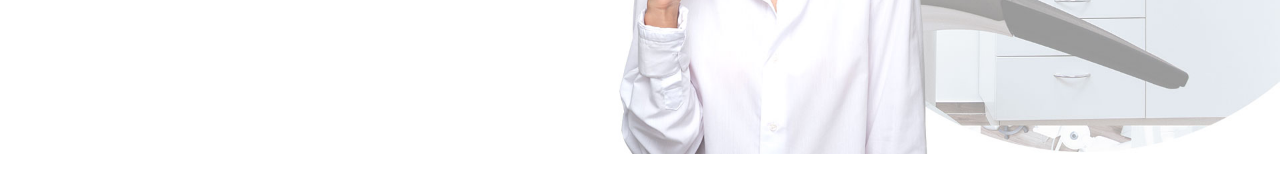
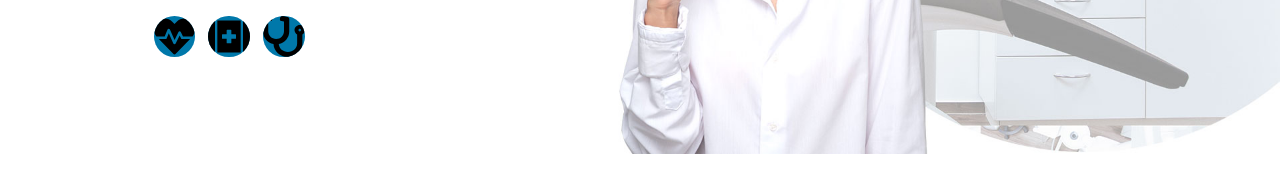
Before and after one commit to RomaP28/Responsive_Design, a plain HTML site: page index.html in a window 1280 px wide. Shown: the part 370-562 px from the top of the page. Drawn offline with Linux system fonts and the light colour scheme; files whose address does not match are found by name.

Commit message:
Add files via upload

```diff
--- a/css/style.css
+++ b/css/style.css
@@ -73,7 +73,7 @@ body {
 }
 
 .links:hover{
-  color: #2E7A9A;
+  color: #0078AA;
 }
 
 .main_signs{
@@ -92,3 +92,19 @@ body {
   width:82%;
   font-size: small;
 }
+
+/* .svg_container{
+
+} */
+
+.svg {
+  margin-right: 2%;
+  background: #0078AA;
+  border-radius: 50%;
+  height: 2.6em;
+  width: 2.6em;
+  /* fill: darkgreen; */
+}
+img{
+  fill: darkgreen;
+}
--- a/index.html
+++ b/index.html
@@ -28,6 +28,12 @@
       <p class="description">Lorem ipsum dolor sit amet consectetur adipisicing elit. Rem vitae facere cupiditate.
         Dignissimos animi nobis
         ducimus? Esse at enim nulla.</p>
+      </br>
+      <div class="svg_container">
+        <img class="svg" src="img/heartbeat.svg">
+        <img class="svg" src="img/first-aid.svg">
+        <img class="svg" src="img/stethoscope.svg">
+      </div>
     </div>
   </header>
 
```
Also changed, not shown: img/first-aid.svg (added), img/heartbeat.svg (added), img/stethoscope.svg (added), 1 other file.
